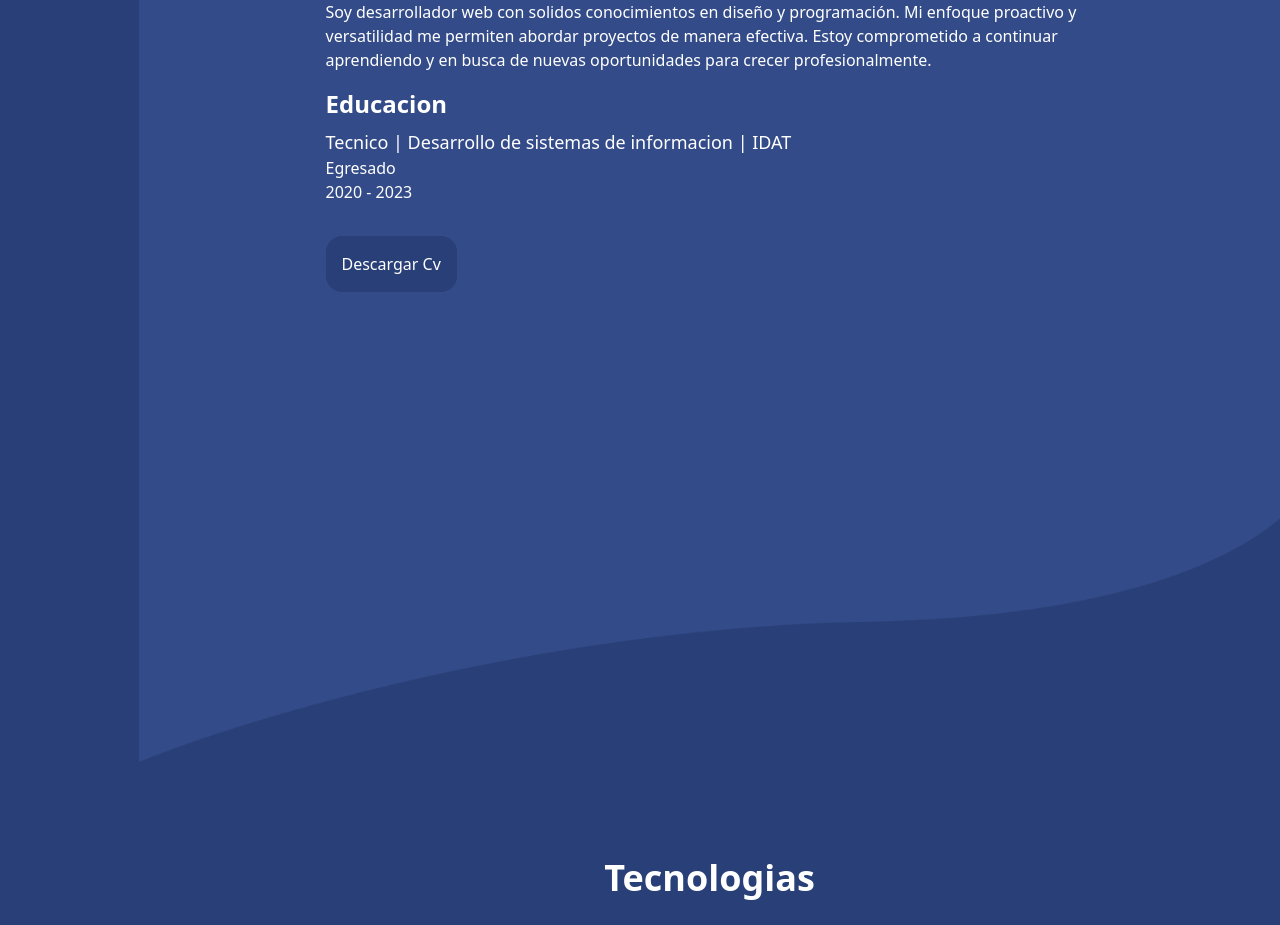
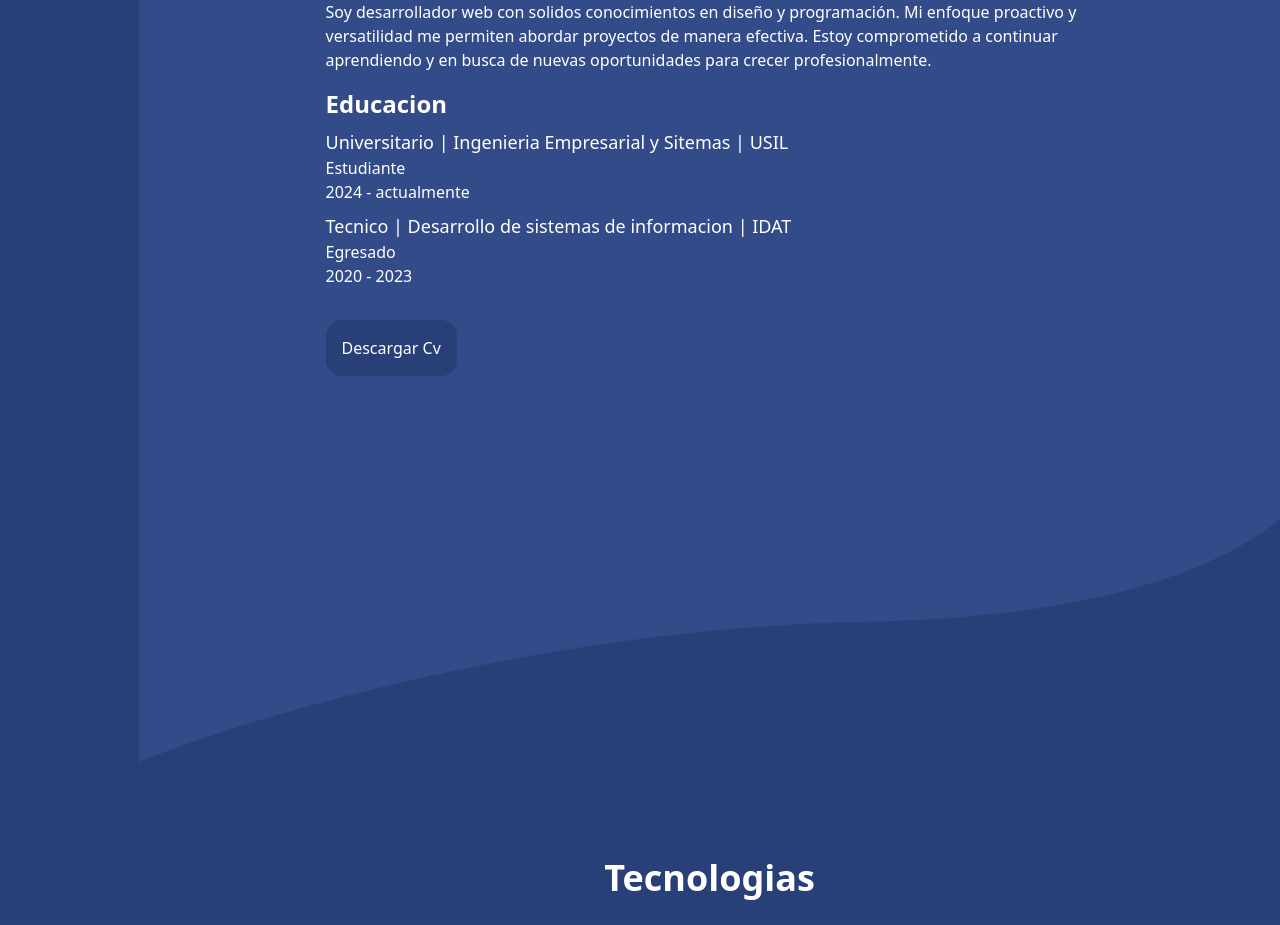
Before and after one commit to Nelson-Choque/portfolio-nelson, a React (Vite) app: page / in a window 1280 px wide. Shown: the part 1300-2225 px from the top of the page. Built offline with nearby package versions, Linux system fonts and the light colour scheme.

Commit message:
[UPDATE] About me

```diff
--- a/src/components/AboutMe.tsx
+++ b/src/components/AboutMe.tsx
@@ -20,13 +20,20 @@ export const AboutMe = () => {
             <h3 className="mt-4 text-2xl font-bold text-white">Educacion</h3>
             <div className="mt-2 text-white">
               <p className="text-lg font-medium">
+                Universitario | Ingenieria Empresarial y Sitemas | USIL
+              </p>
+              <p>Estudiante</p>
+              <p> 2024 - actualmente </p>
+            </div>
+            <div className="mt-2 text-white">
+              <p className="text-lg font-medium">
                 Tecnico | Desarrollo de sistemas de informacion | IDAT
               </p>
               <p>Egresado</p>
               <p> 2020 - 2023 </p>
             </div>
             <a
-              href="/cv-nelson-choque-2024.pdf"
+              href="/cv-choque-nelson-2024.pdf"
               target="_blank"
               className="inline-block mx-auto mt-8 text-white btn bg-primary"
             >
```
Also changed, not shown: 2 other files (tests, documents, lock files or other folders).
